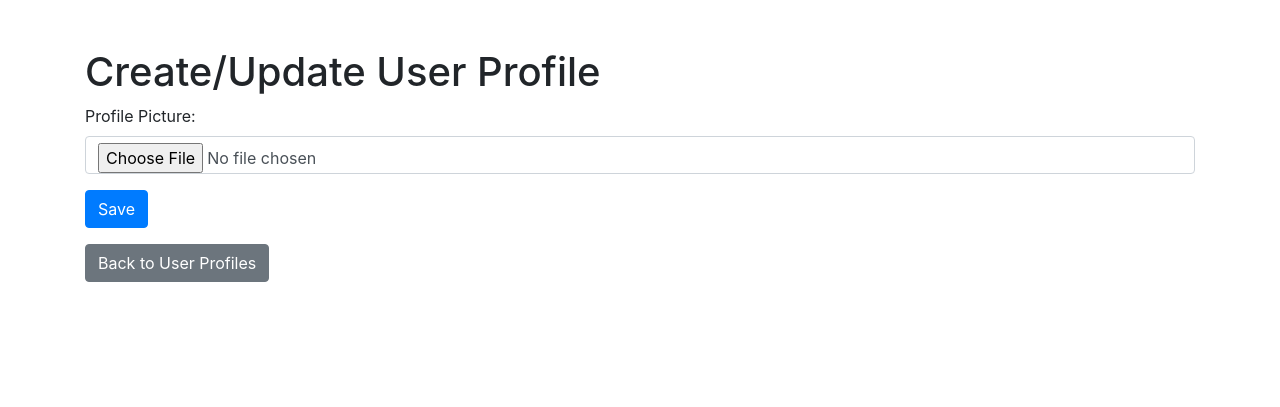
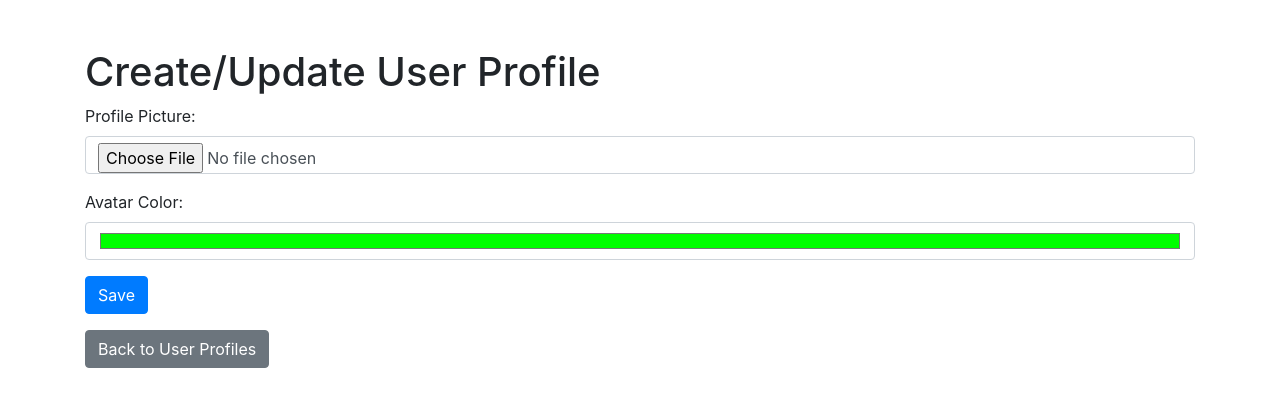
Before and after one commit to tigerlero/PixelSprint, a Django app: page /userprofiles/create/ in a window 1280 px wide. Shown: the part 56-463 px from the top of the page. Run offline with Django 5.2, Linux system fonts and the light colour scheme; some libraries are stand-ins or nearby versions.

Commit message:
choose color for avatar

```diff
--- a/project/forms.py
+++ b/project/forms.py
@@ -54,11 +54,16 @@ class NoteForm(forms.ModelForm):
 class UserProfileForm(forms.ModelForm):
     class Meta:
         model = UserProfile
-        fields = ['profile_picture']  # Exclude 'user' from fields
+        fields = ['profile_picture', 'color']  # Include 'color' in fields
 
     def __init__(self, *args, **kwargs):
         super(UserProfileForm, self).__init__(*args, **kwargs)
-        # You can customize the form fields if needed
-        self.fields['profile_picture'].widget = forms.ClearableFileInput(attrs={'class': 'form-control'})
+        # Customize the form fields
+        self.fields['profile_picture'].widget = forms.ClearableFileInput(attrs={'class': 'form-control' })
         self.fields['profile_picture'].label = 'Profile Picture'
         self.fields['profile_picture'].required = False
+
+        # Add color picker to 'color'
+        self.fields['color'].widget = forms.TextInput(attrs={'class': 'form-control', 'id': 'color-picker', 'type':"color" })
+        self.fields['color'].label = 'Avatar Color'
+        self.fields['color'].required = False
--- a/project/templates/task_list.html
+++ b/project/templates/task_list.html
@@ -1,5 +1,7 @@
 {% extends 'base.html' %}
 <!-- task_list.html -->
+<link rel="stylesheet" href="https://cdn.jsdelivr.net/npm/@simonwep/pickr@1.8.10/dist/themes/classic.min.css" integrity="sha256-8yD/8SARaM3eT+zLnu3fnL0tr+1hVftq5Kv+d4bKsI8=" crossorigin="anonymous">
+<script src="https://cdn.jsdelivr.net/npm/@simonwep/pickr@1.8.10/dist/pickr.min.js" integrity="sha256-7qr5HCfP+yMAFsRXz2Eo/7u6UVXz+eUkwgddIxEllf0=" crossorigin="anonymous"></script>
 {% block title %}Task List{% endblock %}
 
 {% block content %}
--- a/project/templates/userprofile_form.html
+++ b/project/templates/userprofile_form.html
@@ -1,5 +1,6 @@
+{% extends 'base.html' %}
+{% load static %}
 <!-- userprofile_form.html -->
-{% extends 'base.html' %}
 
 {% block content %}
   <div class="container mt-5">
@@ -13,4 +14,5 @@
     </form>
     <a href="{% url 'userprofile_list' %}" class="btn btn-secondary mt-3">Back to User Profiles</a>
   </div>
+
 {% endblock %}
--- a/project/urls.py
+++ b/project/urls.py
@@ -25,7 +25,6 @@ urlpatterns = [
     path('tasks/update/<int:task_id>/', views.update_task, name='update_task'),
     path('tasks/delete/<int:task_id>/', views.delete_task, name='delete_task'),
     path('task_detail/<int:task_id>/', views.task_detail, name='task_detail'),
-    path('avatar/', include('avatar.urls')),
     path('notes/', views.note_list, name='note_list'),
     path('notes/<int:note_id>/', views.note_detail, name='note_detail'),
     path('notes/create/', views.create_note, name='create_note'),
```
Also changed, not shown: project/templates/userprofile_detail.html (+11 -3 lines).
